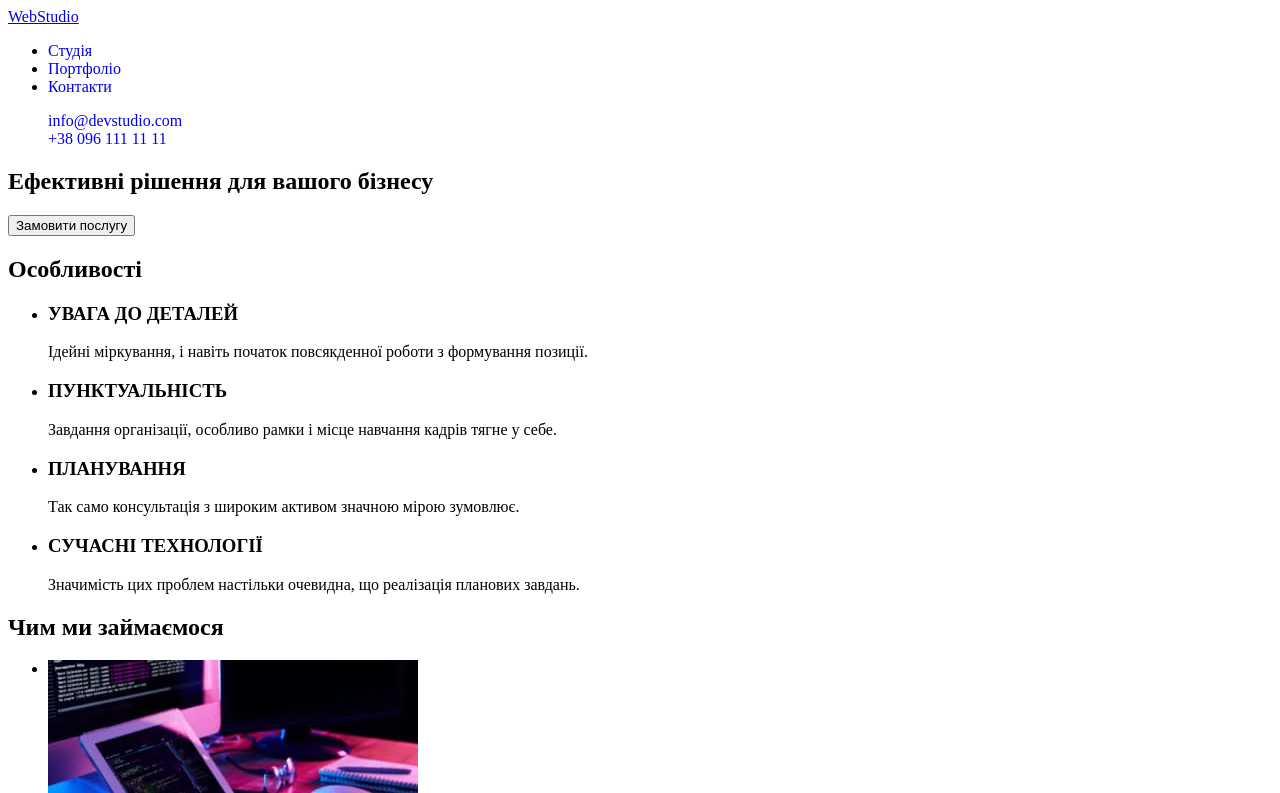
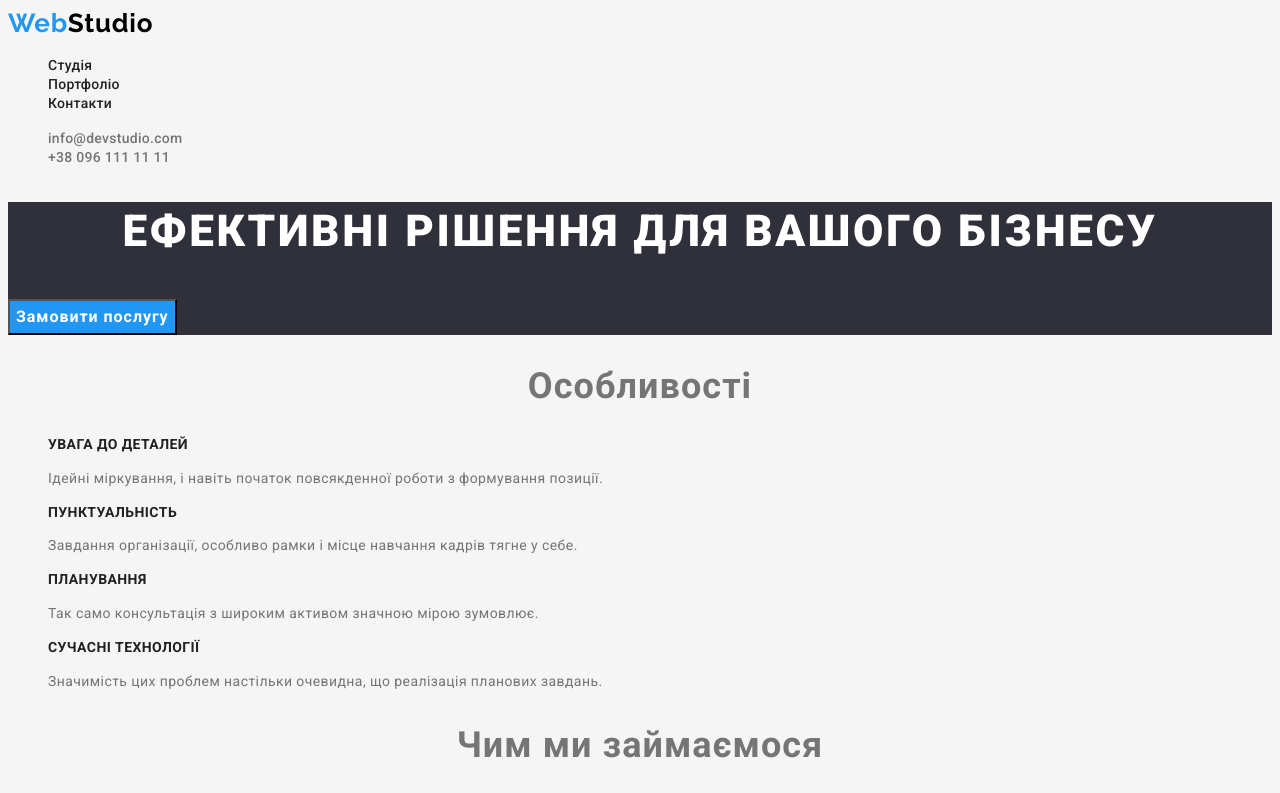
Before and after one commit to BaryshevV/home-work-2, a plain HTML site: page index.html in a window 1280 px wide. Shown: the top 793 px of the page. Drawn offline with Linux system fonts and the light colour scheme.

Commit message:
начало боди

```diff
--- a/css/styles.css
+++ b/css/styles.css
@@ -1,3 +1,15 @@
+/* ПЕРЕМЕННЫЕ */
+:root {
+  --primary-font: 'Roboto', sans-serif;
+  --secondary-font: 'Raleway', sans-serif;
+  --primary-text-color: #212121;
+  --secondary-text-color: #757575;
+  --accent-color: #2196f3;
+  --primary-background-color: #f5f5f5;
+  --secondary-background-color: #f5f4fa;
+}
+
+/* ОСНОВНОЕ */
 .text-none {
   text-decoration: none;
 }
@@ -9,3 +21,130 @@
 img {
   display: block;
 }
+
+body {
+  font-family: 'Roboto', sans-serif;
+  color: var(--secondary-text-color);
+  background-color: var(--primary-background-color);
+}
+
+button {
+  cursor: pointer;
+  font-family: inherit;
+}
+
+/* ЛОГОТИП */
+.logo {
+  font-family: 'Raleway', sans-serif;
+  font-weight: 700;
+  font-size: 26px;
+  line-height: 1.19;
+  letter-spacing: 0.03em;
+  color: #000000;
+}
+/* ПЕРВАЯ ЧАСТЬ ЛОГОТИПА */
+.first-part-logo {
+  color: var(--accent-color);
+}
+
+/* МЕНЮ */
+.menu-link {
+  font-family: 'Roboto', sans-serif;
+  font-weight: 500;
+  font-size: 14px;
+  line-height: 1.14;
+  letter-spacing: 0.02em;
+  color: var(--primary-text-color);
+}
+
+/* МЕНЮ-ХОВЕР */
+.menu-link:hover,
+.menu-link:focus {
+  color: var(--accent-color);
+}
+
+/* КОНТАКТ-ОПЦИИ  */
+.contact-option {
+  font-family: 'Roboto', sans-serif;
+  font-weight: 500;
+  font-size: 14px;
+  line-height: 1.14;
+  letter-spacing: 0.02em;
+  color: var(--secondary-text-color);
+}
+
+/* КОНТАКТ-ОПЦИИ-ХОВЕР */
+.contact-option:hover,
+.contact-option:focus {
+  color: var(--accent-color);
+}
+
+/* МОДЕЛЬНАЯ КНОПКА ЗАКАЗАТЬ УСЛУГУ */
+.model-open-btn {
+  font-family: 'Roboto', sans-serif;
+  font-weight: 700;
+  font-size: 16px;
+  line-height: 1.88;
+  /* identical to box height, or 188% */
+  display: flex;
+  align-items: center;
+  text-align: center;
+  letter-spacing: 0.06em;
+  color: #ffffff;
+  background-color: var(--accent-color);
+}
+
+/* МОДЕЛЬНАЯ КНОПКА ЗАКАЗАТЬ УСЛУГУ-ХОВЕР */
+.model-open-btn:hover,
+.model-open-btn:focus {
+  background-color: #188ce8;
+}
+
+/* ГЕРОЙ */
+.hero {
+  background-color: #2f303a;
+}
+
+.hero-title {
+  font-family: 'Roboto', sans-serif;
+  font-weight: 900;
+  font-size: 44px;
+  line-height: 1.36;
+  text-align: center;
+  letter-spacing: 0.06em;
+  text-transform: uppercase;
+
+  color: #ffffff;
+}
+
+/* СЕКЦИИ */
+.section-title {
+  font-family: 'Roboto';
+  font-style: normal;
+  font-weight: 700;
+  font-size: 36px;
+  line-height: 42px;
+  text-align: center;
+  letter-spacing: 0.03em;
+}
+
+/* ОСОБЕННОСТИ */
+.peculiarities-title {
+  font-family: 'Roboto', sans-serif;
+  font-weight: 700;
+  font-size: 14px;
+  line-height: 1.14;
+  letter-spacing: 0.03em;
+  text-transform: uppercase;
+
+  color: var(--primary-text-color);
+}
+
+.peculiarities {
+  font-family: 'Roboto', sans-serif;
+  font-weight: 400;
+  font-size: 14px;
+  line-height: 1.71;
+  letter-spacing: 0.03em;
+  color: var(--secondary-text-color);
+}
--- a/index.html
+++ b/index.html
@@ -17,50 +17,62 @@
     <!--ХЕДЕР-->
     <header class="page-header">
       <nav class="page-nav">
-        <a class="logo" href="#">WebStudio</a>
-        <ul class="">
-          <li><a class="text-none" href="#">Студія</a></li>
-          <li><a class="text-none" href="#">Портфоліо</a></li>
-          <li><a class="text-none" href="#">Контакти</a></li>
+        <a class="logo text-none" href="#"> <span class="first-part-logo">Web</span>Studio</a>
+        <ul class="menu">
+          <li class="menu-item list-none list-none">
+            <a class="menu-link text-none" href="#">Студія</a>
+          </li>
+          <li class="menu-item list-none">
+            <a class="menu-link text-none" href="#">Портфоліо</a>
+          </li>
+          <li class="menu-item list-none">
+            <a class="menu-link text-none" href="#">Контакти</a>
+          </li>
         </ul>
       </nav>
-      <ul class="list-none">
-        <li><a class="text-none" href="mailto:info@devstudio.com">info@devstudio.com</a></li>
-        <li><a class="text-none" href="tel:+380961111111">+38 096 111 11 11</a></li>
+      <ul class="contacts">
+        <li class="contact-item list-none">
+          <a class="contact-option text-none" href="mailto:info@devstudio.com"
+            >info@devstudio.com</a
+          >
+        </li>
+        <li class="contact-item list-none">
+          <a class="contact-option text-none" href="tel:+380961111111">+38 096 111 11 11</a>
+        </li>
       </ul>
     </header>
     <main>
-      <!--Секция с кнопкой Заказать услугу-->
-      <section>
-        <h1>Ефективні рішення для вашого бізнесу</h1>
-        <button type="button">Замовити послугу</button>
+      <!--МОДЕЛЬНАЯ КНОПКА ЗАКАЗАТЬ УСЛУГУ-->
+      <section class="hero">
+        <h1 class="hero-title">Ефективні рішення для вашого бізнесу</h1>
+        <button class="model-open-btn" type="button">Замовити послугу</button>
       </section>
-      <!--Особенности-->
-      <section>
-        <h2>Особливості</h2>
-        <ul>
+      <!--ОСОБЕННОСТИ-->
+      <section class="section">
+        <h2 class="section-title">Особливості</h2>
+        <ul class="list-none peculiarities">
           <li>
-            <h3>УВАГА ДО ДЕТАЛЕЙ</h3>
+            <h3 class="peculiarities-title">УВАГА ДО ДЕТАЛЕЙ</h3>
             <p>Ідейні міркування, і навіть початок повсякденної роботи з формування позиції.</p>
           </li>
           <li>
-            <h3>ПУНКТУАЛЬНІСТЬ</h3>
+            <h3 class="peculiarities-title">ПУНКТУАЛЬНІСТЬ</h3>
             <p>Завдання організації, особливо рамки і місце навчання кадрів тягне у себе.</p>
           </li>
           <li>
-            <h3>ПЛАНУВАННЯ</h3>
+            <h3 class="peculiarities-title">ПЛАНУВАННЯ</h3>
             <p>Так само консультація з широким активом значною мірою зумовлює.</p>
           </li>
           <li>
-            <h3>СУЧАСНІ ТЕХНОЛОГІЇ</h3>
+            <h3 class="peculiarities-title">СУЧАСНІ ТЕХНОЛОГІЇ</h3>
             <p>Значимість цих проблем настільки очевидна, що реалізація планових завдань.</p>
           </li>
         </ul>
       </section>
-      <!--Чем занимаемся-->
-      <section>
-        <h2>Чим ми займаємося</h2>
-        <ul>
+      <!--ЧЕМ ЗАНИМАЕМСЯ-->
+      <section class="section">
+        <h2 class="section-title">Чим ми займаємося</h2>
+        <ul class="list-none">
           <li>
             <img src="./images/img-jpg-1.jpg" alt="работа над кодом" width="370" height="294" />
           </li>
@@ -77,10 +89,10 @@
           </li>
         </ul>
       </section>
-      <!--Наша команда-->
-      <section>
-        <h2>Наша команда</h2>
-        <ul>
+      <!--НАША КОМАНДА-->
+      <section class="section">
+        <h2 class="section-title">Наша команда</h2>
+        <ul class="list-none">
           <li>
             <img src="./images/igor.jpg" alt="Ігор Дем'яненко" width="270" height="260" />
             <h3>Ігор Дем'яненко</h3>
@@ -104,14 +116,14 @@
         </ul>
       </section>
     </main>
-    <!--Футер-->
+    <!--ФУТЕР-->
     <footer>
       <a href="#">WebStudio</a>
       <address>
-        <ul>
+        <ul class="list-none">
           <li>м. Київ, пр-т Лесі Українки, 26</li>
-          <li><a href="mailto:info@devstudio.com">info@devstudio.com</a></li>
-          <li><a href="tel:+380961111111">+38 096 111 11 11</a></li>
+          <li><a class="text-none" href="mailto:info@devstudio.com">info@devstudio.com</a></li>
+          <li><a class="text-none" href="tel:+380961111111">+38 096 111 11 11</a></li>
         </ul>
       </address>
     </footer>
```
